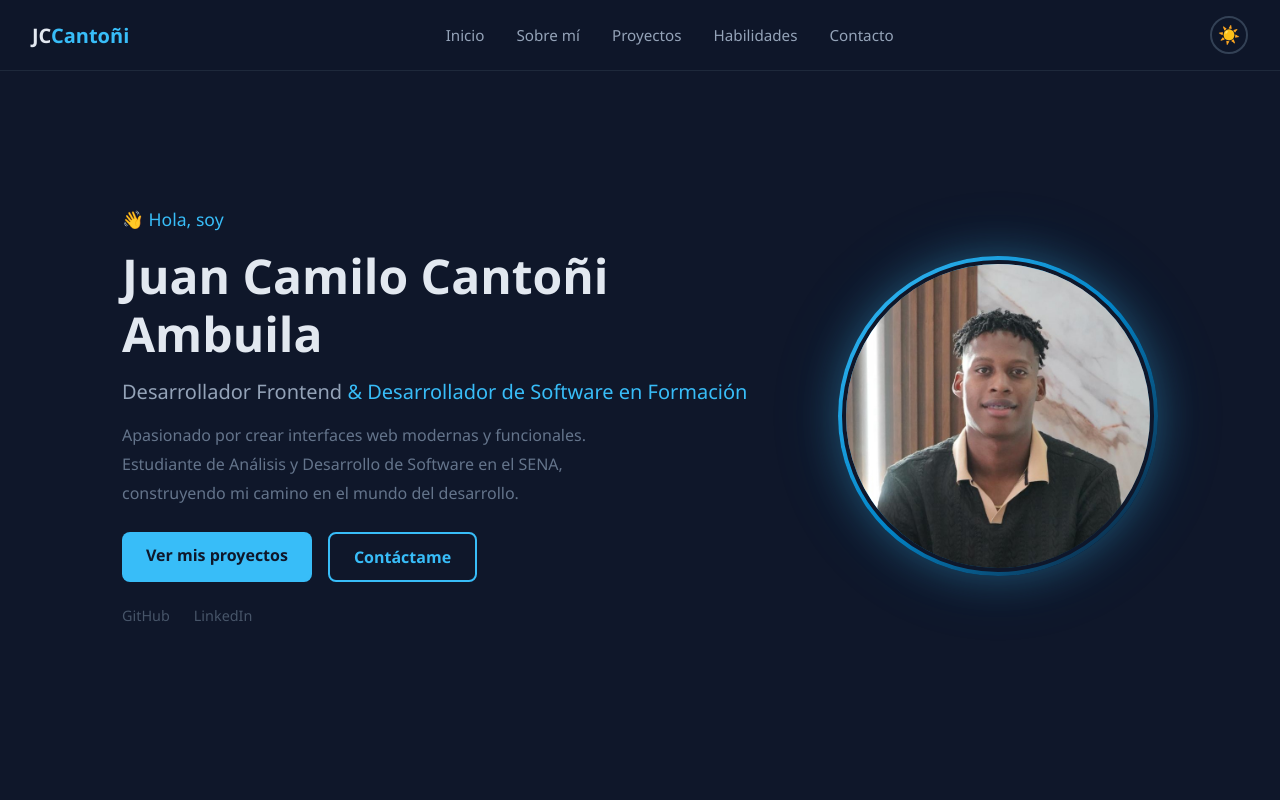
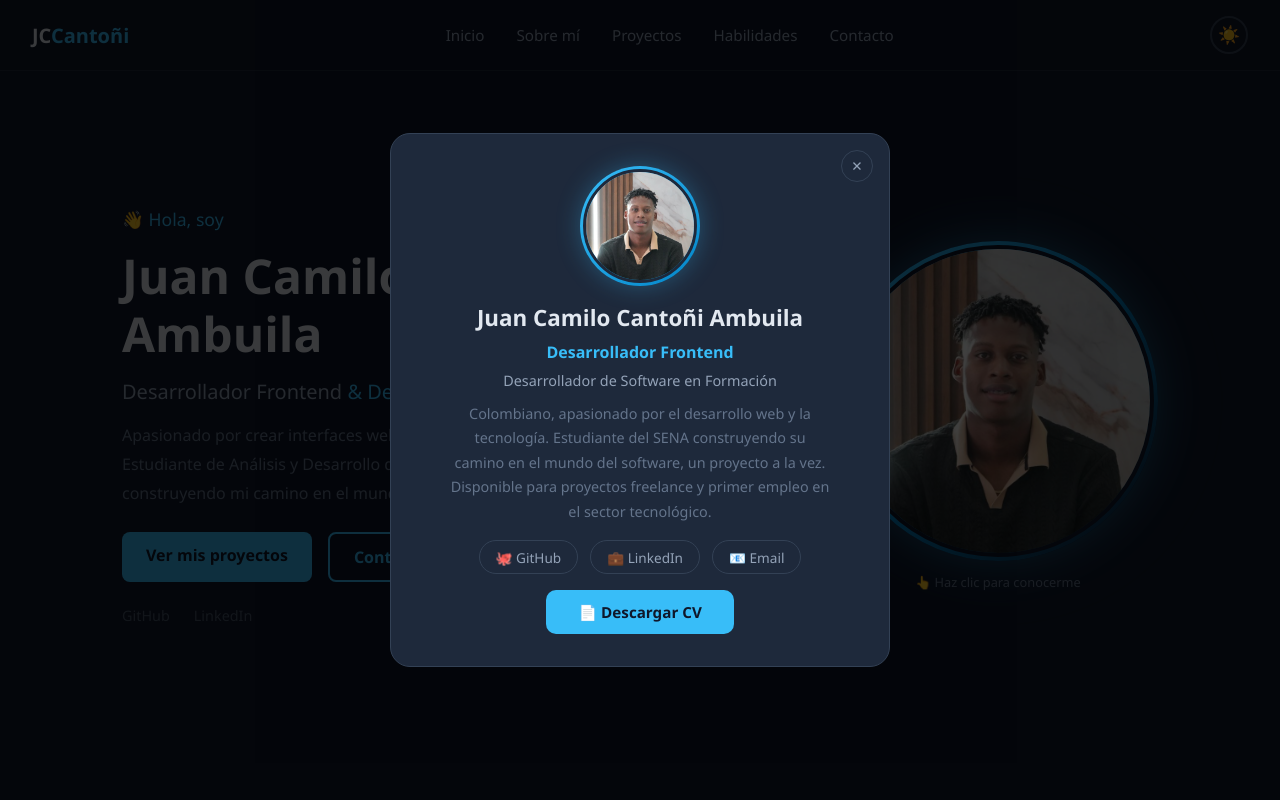
Before and after one commit to cantoni110783/mi-portafolio, a React (Vite) app: page / in a window 1280 px wide. Both pictures are taken after a click on the element 998 px from the left and 415 px from the top of the page. Shown: the top 800 px of the page. Built offline with nearby package versions, Linux system fonts and the light colour scheme.

Commit message:
Agrega modal de presentación en la foto

```diff
--- a/src/App.css
+++ b/src/App.css
@@ -665,3 +665,175 @@
   color: var(--fondo);
   font-weight: 600;
 }
+
+/* ── MODAL ───────────────────────────────────────────────── */
+.modal-overlay {
+  position: fixed;
+  top: 0;
+  left: 0;
+  right: 0;
+  bottom: 0;
+  background-color: rgba(0, 0, 0, 0.75); /* fondo semitransparente */
+  z-index: 200; /* por encima de todo */
+  display: flex;
+  align-items: center;
+  justify-content: center;
+  padding: 1rem;
+  /* Animación de entrada */
+  animation: fadeIn 0.2s ease;
+}
+
+@keyframes fadeIn {
+  from {
+    opacity: 0;
+  }
+  to {
+    opacity: 1;
+  }
+}
+
+.modal-contenido {
+  background-color: var(--fondo-card);
+  border: 1px solid var(--borde);
+  border-radius: 20px;
+  padding: 2rem;
+  max-width: 500px;
+  width: 100%;
+  position: relative;
+  display: flex;
+  flex-direction: column;
+  align-items: center;
+  gap: 1rem;
+  /* Animación de entrada del contenido */
+  animation: slideUp 0.3s ease;
+}
+
+@keyframes slideUp {
+  from {
+    transform: translateY(30px);
+    opacity: 0;
+  }
+  to {
+    transform: translateY(0);
+    opacity: 1;
+  }
+}
+
+.modal-cerrar {
+  position: absolute;
+  top: 1rem;
+  right: 1rem;
+  background: none;
+  border: 1px solid var(--borde);
+  color: var(--texto-sub);
+  width: 32px;
+  height: 32px;
+  border-radius: 50%;
+  cursor: pointer;
+  font-size: 0.85rem;
+  transition: all 0.2s;
+  display: flex;
+  align-items: center;
+  justify-content: center;
+}
+
+.modal-cerrar:hover {
+  border-color: var(--acento);
+  color: var(--acento);
+}
+
+.modal-foto-contenedor {
+  width: 120px;
+  height: 120px;
+  border-radius: 50%;
+  padding: 3px;
+  background: linear-gradient(135deg, var(--acento), #0284c7);
+  box-shadow: 0 0 25px rgba(56, 189, 248, 0.3);
+}
+
+.modal-foto {
+  width: 100%;
+  height: 100%;
+  border-radius: 50%;
+  object-fit: cover;
+  object-position: top;
+  border: 3px solid var(--fondo-card);
+}
+
+.modal-info {
+  display: flex;
+  flex-direction: column;
+  align-items: center;
+  gap: 0.5rem;
+  text-align: center;
+}
+
+.modal-nombre {
+  font-size: 1.4rem;
+  font-weight: 700;
+  color: var(--texto);
+}
+
+.modal-titulo {
+  font-size: 1rem;
+  color: var(--acento);
+  font-weight: 600;
+}
+
+.modal-subtitulo {
+  font-size: 0.9rem;
+  color: var(--texto-sub);
+}
+
+.modal-descripcion {
+  font-size: 0.9rem;
+  color: var(--texto-tenue);
+  line-height: 1.7;
+  max-width: 380px;
+  margin-top: 0.25rem;
+}
+
+.modal-redes {
+  display: flex;
+  gap: 0.75rem;
+  flex-wrap: wrap;
+  justify-content: center;
+  margin-top: 0.5rem;
+}
+
+.modal-red {
+  padding: 0.4rem 1rem;
+  border: 1px solid var(--borde);
+  border-radius: 20px;
+  color: var(--texto-sub);
+  font-size: 0.85rem;
+  transition: all 0.2s;
+}
+
+.modal-red:hover {
+  border-color: var(--acento);
+  color: var(--acento);
+}
+
+.modal-cv-btn {
+  margin-top: 0.5rem;
+  padding: 0.75rem 2rem;
+  background-color: var(--acento);
+  color: #0f172a;
+  border-radius: 10px;
+  font-weight: 700;
+  font-size: 0.95rem;
+  transition: opacity 0.2s;
+}
+
+.modal-cv-btn:hover {
+  opacity: 0.85;
+}
+
+/* Texto hint debajo de la foto */
+.hero-foto-hint {
+  text-align: center;
+  font-size: 0.8rem;
+  color: var(--texto-tenue);
+  margin-top: 0.75rem;
+}
--- a/src/components/Hero.jsx
+++ b/src/components/Hero.jsx
@@ -1,23 +1,23 @@
+import { useState } from "react";
 import { info } from "../data/info";
 import profileImg from "../assets/profile.jpeg";
+import Modal from "./Modal";
 
 function Hero() {
+  // Estado que controla si el modal está abierto
+  const [modalAbierto, setModalAbierto] = useState(false);
+
   return (
+    <>
       <section id="inicio" className="hero">
-      {/* Contenedor de dos columnas: texto izquierda, foto derecha */}
         <div className="hero-contenido">
-        {/* Columna izquierda — texto */}
           <div className="hero-texto">
             <p className="hero-saludo">👋 Hola, soy</p>
-
             <h1 className="hero-nombre">{info.nombre}</h1>
-
             <h2 className="hero-titulo">
               {info.titulo} <span>& {info.subtitulo}</span>
             </h2>
-
             <p className="hero-descripcion">{info.descripcion}</p>
-
             <div className="hero-botones">
               <a href="#proyectos" className="btn-primario">
                 Ver mis proyectos
@@ -26,7 +26,6 @@ function Hero() {
                 Contáctame
               </a>
             </div>
-
             <div className="hero-redes">
               <a href={info.github} target="_blank" rel="noreferrer">
                 GitHub
@@ -37,19 +36,30 @@ function Hero() {
             </div>
           </div>
 
-        {/* Columna derecha — foto */}
+          {/* Foto — al hacer clic abre el modal */}
           <div className="hero-foto-contenedor">
-          {/* Anillo decorativo exterior */}
-          <div className="hero-foto-anillo">
+            <div
+              className="hero-foto-anillo"
+              onClick={() => setModalAbierto(true)}
+              // Cambiamos el cursor para indicar que es clickeable
+              style={{ cursor: "pointer" }}
+              title="Haz clic para saber más sobre mí"
+            >
               <img
                 src={profileImg}
                 alt="Juan Camilo Cantoñi"
                 className="hero-foto"
               />
             </div>
+            {/* Texto que invita a hacer clic */}
+            <p className="hero-foto-hint">👆 Haz clic para conocerme</p>
           </div>
         </div>
       </section>
+
+      {/* El modal vive fuera del section gracias a createPortal */}
+      <Modal abierto={modalAbierto} onCerrar={() => setModalAbierto(false)} />
+    </>
   );
 }
 
--- /dev/null
+++ b/src/components/Modal.jsx
@@ -0,0 +1,103 @@
+// createPortal nos permite renderizar el modal
+// directamente en el body del HTML — fuera del árbol de componentes
+import { useEffect } from "react";
+import { createPortal } from "react-dom";
+import profileImg from "../assets/profile.jpeg";
+import { info } from "../data/info";
+
+function Modal({ abierto, onCerrar }) {
+  // abierto — prop que dice si el modal está visible
+  // onCerrar — función que viene del padre para cerrarlo
+
+  useEffect(() => {
+    if (abierto) {
+      // Bloqueamos el scroll del fondo cuando el modal está abierto
+      document.body.style.overflow = "hidden";
+    } else {
+      // Lo restauramos cuando se cierra
+      document.body.style.overflow = "unset";
+    }
+
+    // Limpieza — restauramos el scroll si el componente se desmonta
+    return () => {
+      document.body.style.overflow = "unset";
+    };
+  }, [abierto]); // se ejecuta cada vez que "abierto" cambie
+
+  // Si el modal no está abierto no renderizamos nada
+  if (!abierto) return null;
+
+  // createPortal renderiza el modal directamente en el body
+  // evitando problemas de z-index con otros elementos
+  return createPortal(
+    // El overlay es el fondo oscuro que cubre toda la pantalla
+    <div className="modal-overlay" onClick={onCerrar}>
+      {/* stopPropagation evita que el clic en el contenido
+          llegue al overlay y cierre el modal accidentalmente */}
+      <div className="modal-contenido" onClick={(e) => e.stopPropagation()}>
+        {/* Botón cerrar */}
+        <button className="modal-cerrar" onClick={onCerrar}>
+          ✕
+        </button>
+
+        {/* Foto grande */}
+        <div className="modal-foto-contenedor">
+          <img
+            src={profileImg}
+            alt="Juan Camilo Cantoñi"
+            className="modal-foto"
+          />
+        </div>
+
+        {/* Información */}
+        <div className="modal-info">
+          <h2 className="modal-nombre">{info.nombre}</h2>
+          <p className="modal-titulo">{info.titulo}</p>
+          <p className="modal-subtitulo">{info.subtitulo}</p>
+
+          <p className="modal-descripcion">
+            Colombiano, apasionado por el desarrollo web y la tecnología.
+            Estudiante del SENA construyendo su camino en el mundo del software,
+            un proyecto a la vez. Disponible para proyectos freelance y primer
+            empleo en el sector tecnológico.
+          </p>
+
+          {/* Redes sociales */}
+          <div className="modal-redes">
+            <a
+              href={info.github}
+              target="_blank"
+              rel="noreferrer"
+              className="modal-red"
+            >
+              🐙 GitHub
+            </a>
+            <a
+              href={info.linkedin}
+              target="_blank"
+              rel="noreferrer"
+              className="modal-red"
+            >
+              💼 LinkedIn
+            </a>
+            <a href={`mailto:${info.email}`} className="modal-red">
+              📧 Email
+            </a>
+          </div>
+
+          {/* Botón descargar CV */}
+          <a
+            href="/CV_Juan_Camilo_Cantoni.pdf"
+            download
+            className="modal-cv-btn"
+          >
+            📄 Descargar CV
+          </a>
+        </div>
+      </div>
+    </div>,
+    document.body, // ← aquí se monta el modal
+  );
+}
+
+export default Modal;
```
Also changed, not shown: 1 other file (tests, documents, lock files or other folders). Lines whose indentation alone changed are shown as unchanged.
